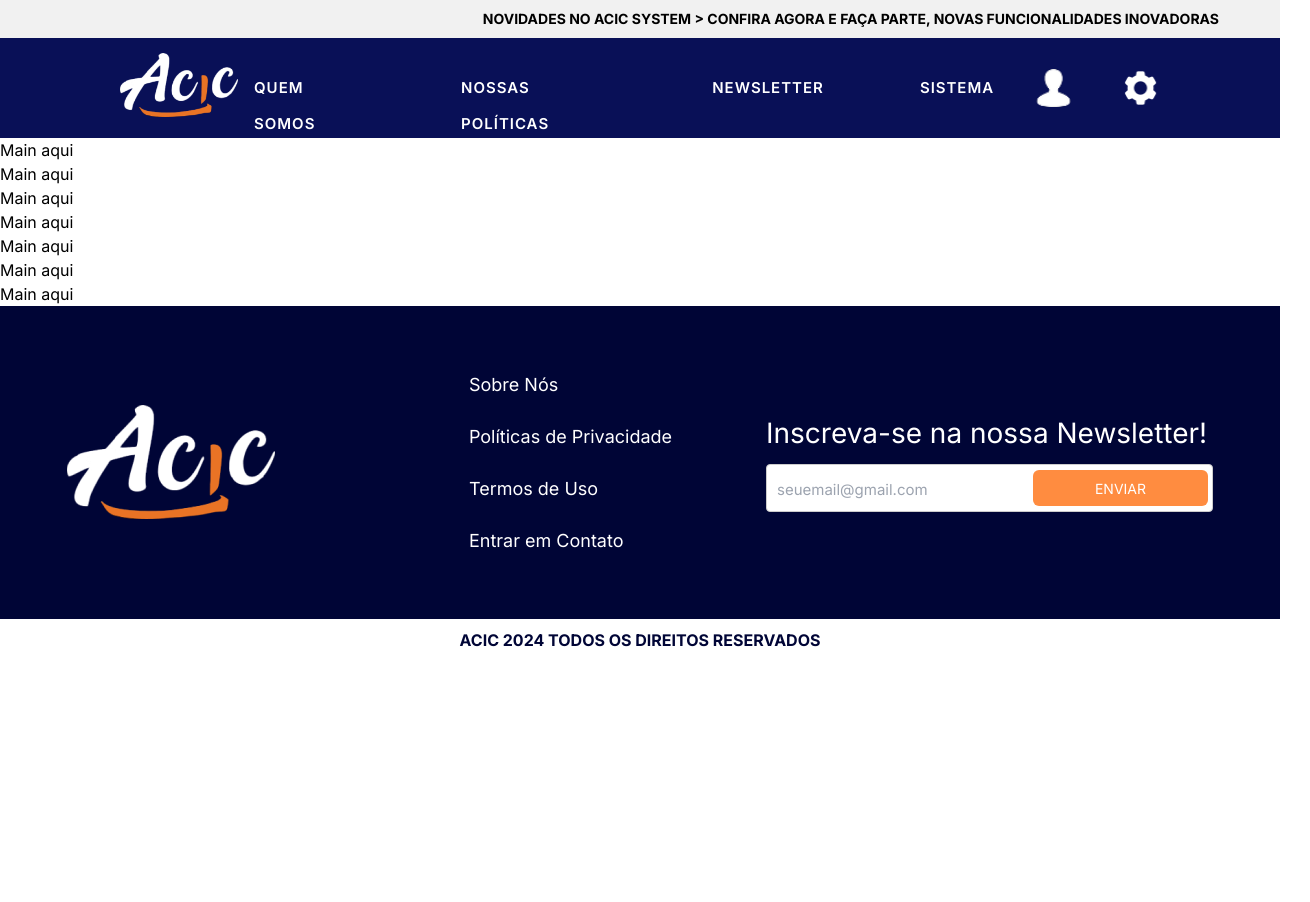
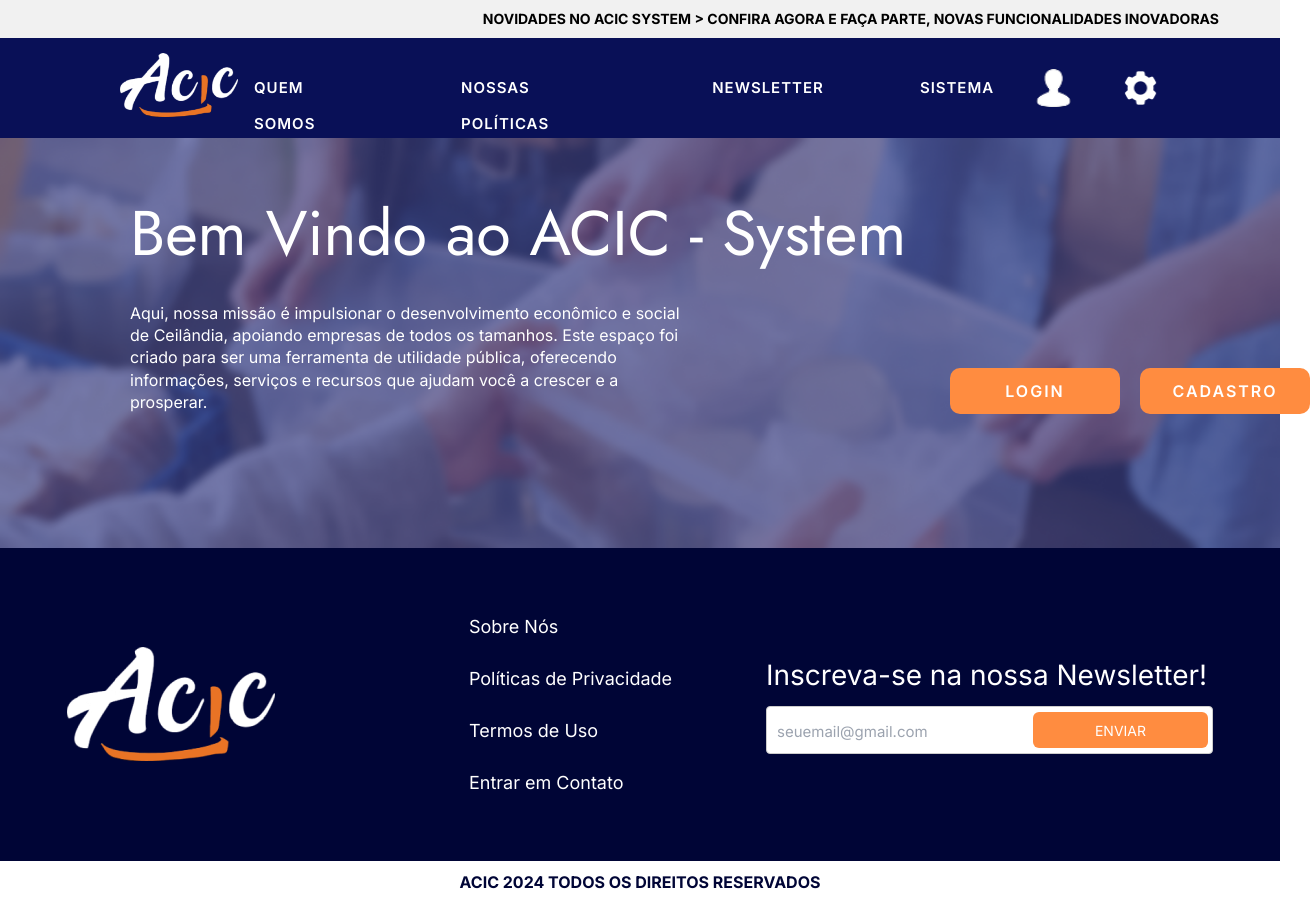
Before and after one commit to PedroRomaoDev/ACIC-System, a React (Vite) app: page / in a window 1280 px wide. Shown: the whole page, 1310 px wide, since content can reach past the window. Before the commit the page ends 800 px from the top, so only its background shows below. Built offline with nearby package versions, Linux system fonts and the light colour scheme.

Commit message:
feat: add main component

```diff
--- a/index.html
+++ b/index.html
@@ -5,6 +5,7 @@
     <link rel="icon" type="image/svg+xml" href="/vite.svg" />
     <meta name="viewport" content="width=device-width, initial-scale=1.0" />
     <link href="https://fonts.googleapis.com/css2?family=Inter:wght@400;500;600;700;800&display=swap" rel="stylesheet">
+    <link href="https://fonts.googleapis.com/css2?family=Jost:wght@400;500;600;700&display=swap" rel="stylesheet">
 
     <title>ACIC</title>
   </head>
--- /dev/null
+++ b/src/components/Main.jsx
@@ -0,0 +1,43 @@
+import bannerImg from "../assets/img/Rectangle.png";
+
+const Main = () => {
+  const buttonClassName =
+    "font-sans font-semibold tracking-[2px] text-[16px] w-[170px] h-[46px] bg-[#FF8C40] text-white border-none rounded-[10px] cursor-pointer text-center flex justify-center items-center";
+  return (
+    <main>
+      <div className="welcome-banner">
+        <div className="container">
+          <img
+            src={bannerImg}
+            alt="Imagem ACIC"
+            className="banner-overlay-image"
+            style={{ width: "100%", height: "410px" }}
+          />
+
+          <div className="absolute left-[130px] top-[117px] z-[3] text-white">
+            <p className="left-[130px] m-0 pt-[70px] font-jost text-[63px]">
+              Bem Vindo ao ACIC - System
+            </p>
+            <p className="mt-[20px] h-[205px] w-[699px] overflow-hidden text-justify font-sans text-[16px] font-light leading-[1.4em] text-white">
+              Aqui, nossa missão é impulsionar o desenvolvimento econômico e
+              social <br />
+              de Ceilândia, apoiando empresas de todos os tamanhos. Este espaço
+              foi <br />
+              criado para ser uma ferramenta de utilidade pública, oferecendo{" "}
+              <br />
+              informações, serviços e recursos que ajudam você a crescer e a{" "}
+              <br />
+              prosperar.
+            </p>
+          </div>
+          <div className="absolute left-[950px] top-[298px] z-[4] flex gap-[20px] pt-[70px]">
+            <button className={buttonClassName}>LOGIN</button>
+            <button className={buttonClassName}>CADASTRO</button>
+          </div>
+        </div>
+      </div>
+    </main>
+  );
+};
+
+export default Main;
--- a/src/pages/Home.jsx
+++ b/src/pages/Home.jsx
@@ -1,18 +1,13 @@
 // import Header from "../components/Header";
 import Footer from "../components/Footer";
 import HeaderHome from "../components/HeaderHome";
+import Main from "../components/Main";
 
 const Home = () => {
   return (
     <div>
       <HeaderHome />
-      <h1>Main aqui</h1>
-      <h1>Main aqui</h1>
-      <h1>Main aqui</h1>
-      <h1>Main aqui</h1>
-      <h1>Main aqui</h1>
-      <h1>Main aqui</h1>
-      <h1>Main aqui</h1>
+      <Main />
 
       <Footer />
     </div>
--- a/tailwind.config.js
+++ b/tailwind.config.js
@@ -5,6 +5,7 @@
     extend: {
       fontFamily: {
         sans: ["Inter", "sans-serif"],
+        jost: ["Jost", "sans-serif"],
       },
       colors: {
         primary: "#FF8C40", // nome da cor
```
Also changed, not shown: src/assets/img/Rectangle.png (renamed from src/assets/img/Rectangle 2 (1).png).
